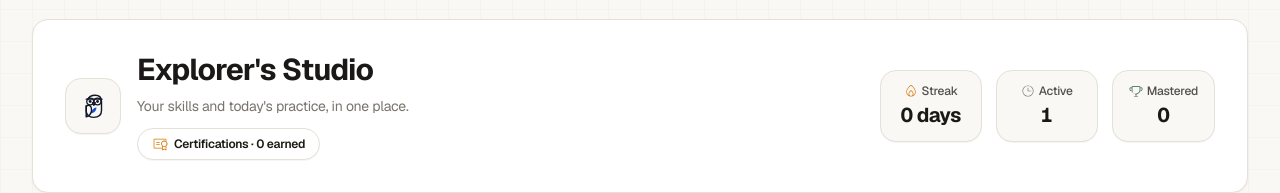
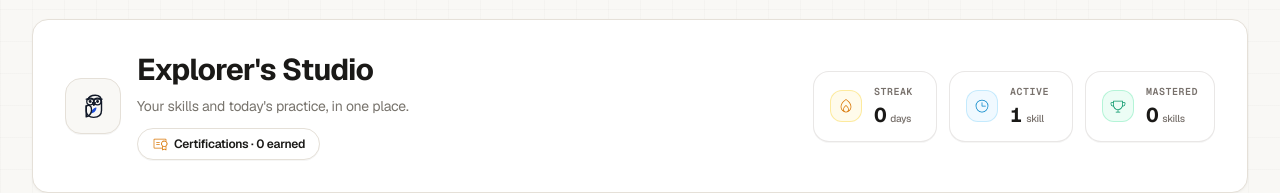
Before and after one commit to robertterquin/Skillora, a Next.js app: page /dashboard in a window 1280 px wide. Shown: the part 184-377 px from the top of the page. Built offline with nearby package versions, Linux system fonts and the light colour scheme; no server answers; the database is empty.

Commit message:
style: elevate card design hierarchy and typography across studio and modals

```diff
--- a/src/app/dashboard/page.tsx
+++ b/src/app/dashboard/page.tsx
@@ -509,37 +509,64 @@
             </div>
 
             {/* Streak & Active & Mastered Metrics */}
-            <div className="grid grid-cols-3 gap-2.5 sm:gap-3.5 md:flex md:items-center flex-shrink-0 pt-2 lg:pt-0">
+            <div className="grid grid-cols-3 gap-2 sm:gap-3 md:flex md:items-center flex-shrink-0 pt-2 lg:pt-0">
               {/* STREAK */}
-              <div className="py-3 px-3.5 sm:px-4 rounded-2xl bg-canvas border border-surface-border text-center min-w-0 md:min-w-[102px] shadow-2xs">
-                <div className="flex items-center justify-center gap-1 text-ink-secondary text-xs font-medium">
-                  <SolarIcon name="fire-linear" className="w-3.5 h-3.5 text-amber-600" />
-                  <span>Streak</span>
+              <div className="flex flex-col sm:flex-row items-center sm:items-start md:items-center gap-2 sm:gap-3 p-2.5 sm:px-4 sm:py-3 rounded-2xl bg-white border border-stone-200/90 shadow-2xs hover:border-stone-300 transition-all min-w-0 md:min-w-[124px]">
+                <div className="w-8 h-8 rounded-xl bg-amber-50 border border-amber-200/80 flex items-center justify-center text-amber-600 flex-shrink-0">
+                  <SolarIcon name="fire-linear" className="w-4 h-4" />
                 </div>
-                <div className="font-display font-bold text-xl text-ink mt-0.5 tabular-nums">
-                  {isClient ? streak : 0} {streak === 1 ? "day" : "days"}
+                <div className="text-center sm:text-left min-w-0">
+                  <div className="text-3xs font-mono font-semibold uppercase tracking-wider text-stone-500">
+                    Streak
+                  </div>
+                  <div className="mt-0.5 flex items-baseline justify-center sm:justify-start gap-1">
+                    <span className="font-display font-bold text-lg sm:text-xl text-ink tabular-nums leading-none">
+                      {isClient ? streak : 0}
+                    </span>
+                    <span className="text-3xs font-medium text-stone-500 font-sans">
+                      {streak === 1 ? "day" : "days"}
+                    </span>
+                  </div>
                 </div>
               </div>
 
               {/* ACTIVE */}
-              <div className="py-3 px-3.5 sm:px-4 rounded-2xl bg-canvas border border-surface-border text-center min-w-0 md:min-w-[102px] shadow-2xs">
-                <div className="flex items-center justify-center gap-1 text-ink-secondary text-xs font-medium">
-                  <SolarIcon name="clock-circle-linear" className="w-3.5 h-3.5 text-ink-muted" />
-                  <span>Active</span>
+              <div className="flex flex-col sm:flex-row items-center sm:items-start md:items-center gap-2 sm:gap-3 p-2.5 sm:px-4 sm:py-3 rounded-2xl bg-white border border-stone-200/90 shadow-2xs hover:border-stone-300 transition-all min-w-0 md:min-w-[124px]">
+                <div className="w-8 h-8 rounded-xl bg-sky-50 border border-sky-200/80 flex items-center justify-center text-sky-600 flex-shrink-0">
+                  <SolarIcon name="clock-circle-linear" className="w-4 h-4" />
                 </div>
-                <div className="font-display font-bold text-xl text-ink mt-0.5 tabular-nums">
-                  {isClient ? activeSkills.length : 0}
+                <div className="text-center sm:text-left min-w-0">
+                  <div className="text-3xs font-mono font-semibold uppercase tracking-wider text-stone-500">
+                    Active
+                  </div>
+                  <div className="mt-0.5 flex items-baseline justify-center sm:justify-start gap-1">
+                    <span className="font-display font-bold text-lg sm:text-xl text-ink tabular-nums leading-none">
+                      {isClient ? activeSkills.length : 0}
+                    </span>
+                    <span className="text-3xs font-medium text-stone-500 font-sans">
+                      {activeSkills.length === 1 ? "skill" : "skills"}
+                    </span>
+                  </div>
                 </div>
               </div>
 
               {/* MASTERED */}
-              <div className="py-3 px-3.5 sm:px-4 rounded-2xl bg-canvas border border-surface-border text-center min-w-0 md:min-w-[102px] shadow-2xs">
-                <div className="flex items-center justify-center gap-1 text-ink-secondary text-xs font-medium">
-                  <SolarIcon name="cup-first-linear" className="w-3.5 h-3.5 text-accent-emerald" />
-                  <span>Mastered</span>
+              <div className="flex flex-col sm:flex-row items-center sm:items-start md:items-center gap-2 sm:gap-3 p-2.5 sm:px-4 sm:py-3 rounded-2xl bg-white border border-stone-200/90 shadow-2xs hover:border-stone-300 transition-all min-w-0 md:min-w-[124px]">
+                <div className="w-8 h-8 rounded-xl bg-emerald-50 border border-emerald-200/80 flex items-center justify-center text-emerald-600 flex-shrink-0">
+                  <SolarIcon name="cup-first-linear" className="w-4 h-4" />
                 </div>
-                <div className="font-display font-bold text-xl text-ink mt-0.5 tabular-nums">
-                  {isClient ? masteredSkills.length : 0}
+                <div className="text-center sm:text-left min-w-0">
+                  <div className="text-3xs font-mono font-semibold uppercase tracking-wider text-stone-500">
+                    Mastered
+                  </div>
+                  <div className="mt-0.5 flex items-baseline justify-center sm:justify-start gap-1">
+                    <span className="font-display font-bold text-lg sm:text-xl text-ink tabular-nums leading-none">
+                      {isClient ? masteredSkills.length : 0}
+                    </span>
+                    <span className="text-3xs font-medium text-stone-500 font-sans">
+                      {masteredSkills.length === 1 ? "skill" : "skills"}
+                    </span>
+                  </div>
                 </div>
               </div>
             </div>
@@ -693,7 +720,7 @@
                               }`}
                               className={`w-7 h-7 rounded-full border flex items-center justify-center text-3xs font-mono transition-all ${
                                 day.practiced
-                                  ? "bg-rose-50 border-rose-300 text-rose-700 font-bold"
+                                  ? "bg-emerald-50 border-emerald-300 text-emerald-700 font-bold"
                                   : day.isToday
                                   ? "bg-white border-dashed border-ink/40 text-ink"
                                   : day.isFuture
@@ -702,7 +729,7 @@
                               }`}
                             >
                               {day.practiced ? (
-                                <SolarIcon name="check-circle-linear" className="w-3.5 h-3.5 text-rose-700" />
+                                <SolarIcon name="check-circle-linear" className="w-3.5 h-3.5 text-emerald-700" />
                               ) : (
                                 <span aria-hidden="true">{day.label}</span>
                               )}
--- a/src/components/modals/MasteryPassportModal.tsx
+++ b/src/components/modals/MasteryPassportModal.tsx
@@ -203,35 +203,70 @@
               </div>
 
               {/* Metrics Breakdown Grid */}
-              <div className="grid grid-cols-2 sm:grid-cols-4 gap-3 pt-6 text-center font-mono">
-                <div className="p-3 rounded-xl bg-stone-50 border border-stone-200">
-                  <span className="text-3xs text-stone-500 block uppercase">RANK</span>
-                  <span className="font-bold text-xs text-ink mt-0.5 block">{rankTier}</span>
-                  <span className="text-3xs text-stone-600 block">{rank}</span>
+              <div className="grid grid-cols-2 sm:grid-cols-4 gap-2.5 sm:gap-3 pt-6 text-center">
+                {/* RANK */}
+                <div className="p-3 sm:p-3.5 rounded-2xl bg-white border border-stone-200/90 shadow-2xs text-center flex flex-col justify-between">
+                  <div className="w-7 h-7 mx-auto rounded-xl bg-stone-100 border border-stone-200/80 flex items-center justify-center text-stone-700 mb-2">
+                    <SolarIcon name="stars-minimalistic-linear" className="w-3.5 h-3.5" />
+                  </div>
+                  <div>
+                    <span className="text-3xs font-mono font-semibold text-stone-500 block uppercase tracking-wider">Rank Tier</span>
+                    <span className="font-bold text-xs text-ink mt-0.5 block font-sans truncate">{rankTier}</span>
+                    <span className="text-3xs text-stone-500 block mt-0.5 font-mono">{rank}</span>
+                  </div>
                 </div>
 
-                <div className="p-3 rounded-xl bg-stone-50 border border-stone-200">
-                  <span className="text-3xs text-stone-500 block uppercase">TOTAL HOURS</span>
-                  <span className="font-bold text-lg text-ink mt-0.5 block tabular-nums">
-                    {totalHours.toFixed(1)}h
-                  </span>
-                  <span className="text-3xs text-stone-600 block">Accumulated</span>
+                {/* TOTAL HOURS */}
+                <div className="p-3 sm:p-3.5 rounded-2xl bg-white border border-stone-200/90 shadow-2xs text-center flex flex-col justify-between">
+                  <div className="w-7 h-7 mx-auto rounded-xl bg-sky-50 border border-sky-200/80 flex items-center justify-center text-sky-600 mb-2">
+                    <SolarIcon name="clock-circle-linear" className="w-3.5 h-3.5" />
+                  </div>
+                  <div>
+                    <span className="text-3xs font-mono font-semibold text-stone-500 block uppercase tracking-wider">Total Hours</span>
+                    <div className="mt-0.5 flex items-baseline justify-center gap-0.5">
+                      <span className="font-display font-bold text-base sm:text-lg text-ink tabular-nums leading-none">
+                        {totalHours.toFixed(1)}
+                      </span>
+                      <span className="text-3xs text-stone-500 font-sans font-normal">hrs</span>
+                    </div>
+                    <span className="text-3xs text-stone-500 block mt-0.5 font-mono">Accumulated</span>
+                  </div>
                 </div>
 
-                <div className="p-3 rounded-xl bg-stone-50 border border-stone-200">
-                  <span className="text-3xs text-stone-500 block uppercase">CERTIFICATIONS EARNED</span>
-                  <span className="font-bold text-lg text-amber-700 mt-0.5 block tabular-nums">
-                    {certifiedCount}
-                  </span>
-                  <span className="text-3xs text-amber-800 font-semibold block">Verified</span>
+                {/* CERTIFICATIONS */}
+                <div className="p-3 sm:p-3.5 rounded-2xl bg-white border border-stone-200/90 shadow-2xs text-center flex flex-col justify-between">
+                  <div className="w-7 h-7 mx-auto rounded-xl bg-amber-50 border border-amber-200/80 flex items-center justify-center text-amber-600 mb-2">
+                    <SolarIcon name="diploma-verified-linear" className="w-3.5 h-3.5" />
+                  </div>
+                  <div>
+                    <span className="text-3xs font-mono font-semibold text-stone-500 block uppercase tracking-wider">Certificates</span>
+                    <div className="mt-0.5 flex items-baseline justify-center gap-0.5">
+                      <span className="font-display font-bold text-base sm:text-lg text-amber-700 tabular-nums leading-none">
+                        {certifiedCount}
+                      </span>
+                      <span className="text-3xs text-amber-800 font-sans font-medium">earned</span>
+                    </div>
+                    <span className="text-3xs text-stone-500 block mt-0.5 font-mono">Verified</span>
+                  </div>
                 </div>
 
-                <div className="p-3 rounded-xl bg-stone-50 border border-stone-200">
-                  <span className="text-3xs text-stone-500 block uppercase">SKILLS COMPLETED</span>
-                  <span className="font-bold text-lg text-rose-700 mt-0.5 block tabular-nums">
-                    {masteredSkills.length}
-                  </span>
-                  <span className="text-3xs text-stone-600 block">Completed</span>
+                {/* SKILLS COMPLETED */}
+                <div className="p-3 sm:p-3.5 rounded-2xl bg-white border border-stone-200/90 shadow-2xs text-center flex flex-col justify-between">
+                  <div className="w-7 h-7 mx-auto rounded-xl bg-emerald-50 border border-emerald-200/80 flex items-center justify-center text-emerald-600 mb-2">
+                    <SolarIcon name="cup-first-linear" className="w-3.5 h-3.5" />
+                  </div>
+                  <div>
+                    <span className="text-3xs font-mono font-semibold text-stone-500 block uppercase tracking-wider">Completed</span>
+                    <div className="mt-0.5 flex items-baseline justify-center gap-0.5">
+                      <span className="font-display font-bold text-base sm:text-lg text-emerald-700 tabular-nums leading-none">
+                        {masteredSkills.length}
+                      </span>
+                      <span className="text-3xs text-emerald-800 font-sans font-medium">
+                        {masteredSkills.length === 1 ? "skill" : "skills"}
+                      </span>
+                    </div>
+                    <span className="text-3xs text-stone-500 block mt-0.5 font-mono">Mastered</span>
+                  </div>
                 </div>
               </div>
             </div>
```
Also changed, not shown: src/components/modals/GuidedPracticeSessionModal.tsx (+42 -10 lines).
